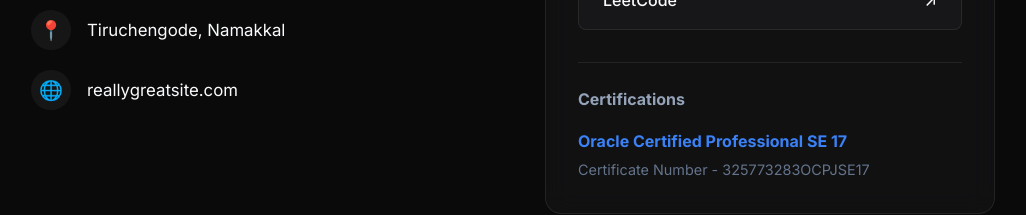
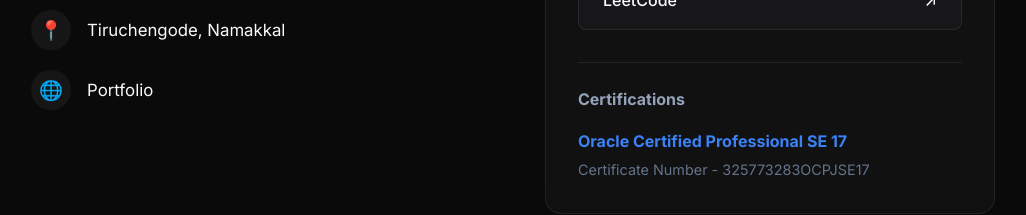
Before and after one commit to darshanaramesh/react-portfolio, a React (Vite) app: page / in a window 1280 px wide. Shown: the part 4799-5014 px from the top of the page, without its empty margins (127-1153 px from the left). Built offline with nearby package versions, Linux system fonts and the light colour scheme.

Commit message:
Change portfolio link to local section
Updated the portfolio link to point to the local section instead of an external site.

```diff
--- a/src/components/Contact.jsx
+++ b/src/components/Contact.jsx
@@ -26,9 +26,9 @@ const Contact = () => {
                 <span className="contact-icon">📍</span>
                 Tiruchengode, Namakkal
               </div>
-              <a href="https://reallygreatsite.com" target="_blank" rel="noreferrer" className="contact-link">
+              <a href="#Hero"className="contact-link">
                 <span className="contact-icon">🌐</span>
-                reallygreatsite.com
+                Portfolio
               </a>
             </div>
           </div>
```
